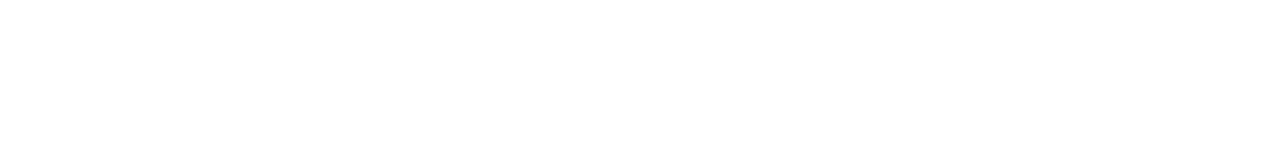
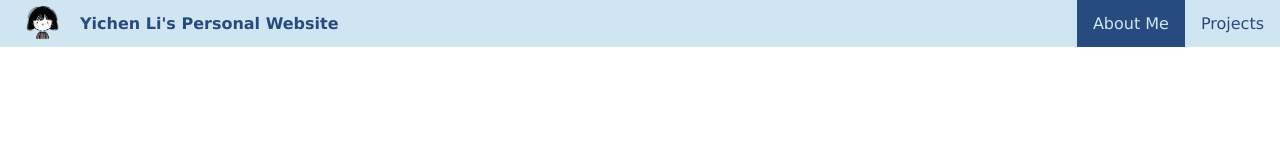
Before and after one commit to yichenlilyc/MyPortfolio, a plain HTML site: page about.html in a window 1280 px wide. Drawn offline with Linux system fonts and the light colour scheme.

Commit message:
update navigation bar

```diff
--- a/CSS/style.css
+++ b/CSS/style.css
@@ -1,20 +1,56 @@
 .main {
-  font-family: Monaco, monospace;
 }
 
 /*Navigation Bar*/
 .navbar {
-  background-color: #67a3d7;
+  background-color: #d0e5f2;
   overflow: hidden;
   position: fixed;
   top: 0;
+  left: 0;
   width: 100%;
 }
 
-.navbar a {
+.navbar .btn-group .button {
   float: right;
   display: block;
+  border: none;
+  background-color: #d0e5f2;
+  color: #274b7e;
+  padding: 14px 16px;
+  font-size: 16px;
+  text-align: center;
+  font-family: Verdana, sans-serif;
+  text-decoration: none;
+}
+
+.navbar .btn-group .cur-button {
+  float: right;
+  display: block;
+  border: none;
+  background-color: #274b7e;
   color: #d0e5f2;
-  font-size: 15px;
+  padding: 14px 16px;
+  font-size: 16px;
   text-align: center;
+  font-family: Verdana, sans-serif;
+  text-decoration: none;
 }
+
+.navbar a {
+  float: left;
+  display: block;
+  background-color: #d0e5f2;
+  color: #274b7e;
+  padding: 14px 10px;
+  font-size: 16px;
+  font-weight: 900;
+  text-align: center;
+  font-family: Verdana, sans-serif;
+  text-decoration: none;
+}
+
+.navbar .btn-group .button:hover {
+  background-color: #67a3d7;
+  color: #d0e5f2;
+}
--- a/about.html
+++ b/about.html
@@ -0,0 +1,26 @@
+<!DOCTYPE html>
+<html lang="en">
+
+<head>
+    <meta charset="UTF-8">
+    <meta name="viewport" content="width=device-width, initial-scale=1.0">
+    <meta http-equiv="X-UA-Compatible" content="ie=edge">
+    <title>Yichen Li</title>
+    <link rel="icon" type="image/x-icon" href="Images/YichenLI_PNG.png">
+    <link rel="stylesheet" href="CSS/style.css">
+</head>
+
+<body>
+    <div class="navbar">
+        <div class="btn-group">
+            <img src="Images/YichenLI_PNG.png" height="35px" style="float: left; margin-left: 15px; align-items: center;padding:5px 10px;">
+            <a href="index.html">Yichen Li's Personal Website</a>
+            <button class="button" onclick="window.location='project.html';"> Projects</button>
+            <button class="cur-button" onclick="window.location='about.html';"> About Me</button>
+        </div>
+
+    </div>
+
+</body>
+
+</html>
```
Also changed, not shown: index.html (+13 -2 lines), project.html (+26 -0 lines), Images/YichenLI_PNG.png (added), contact.html (added).
